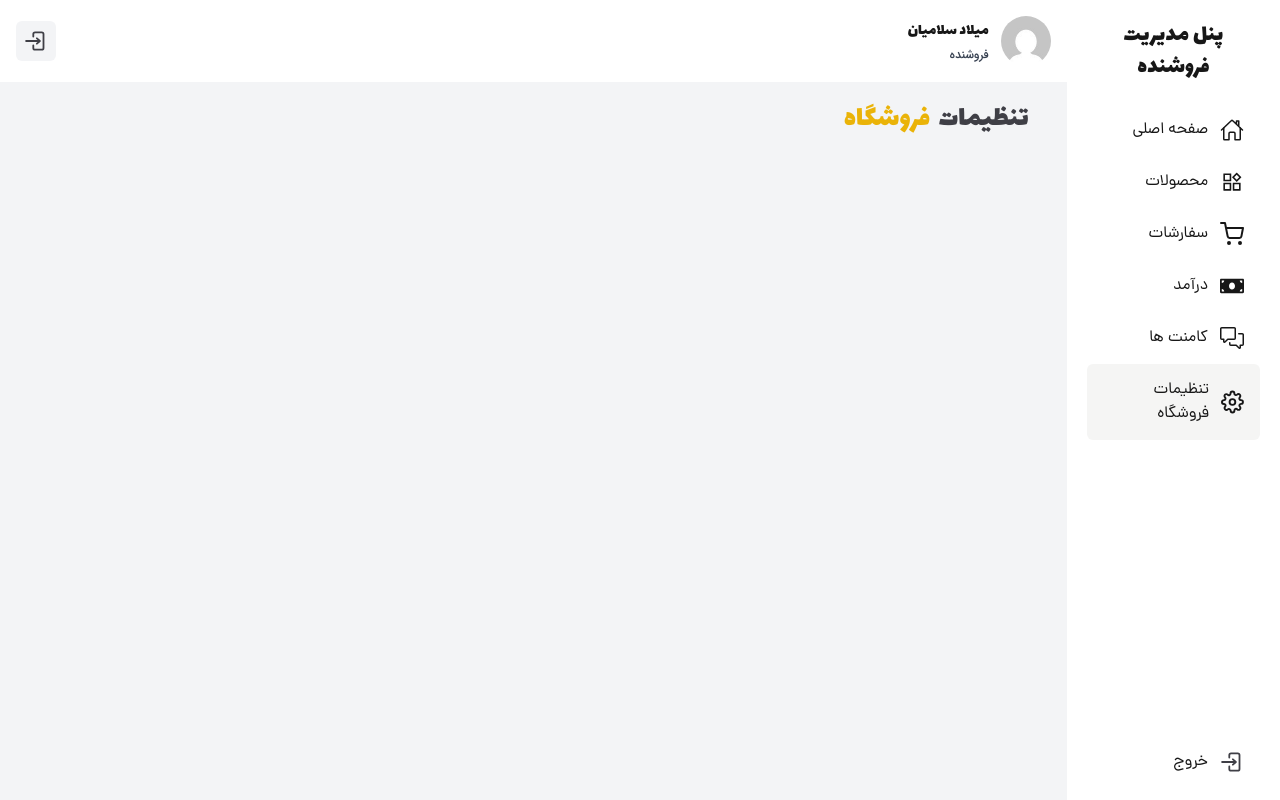
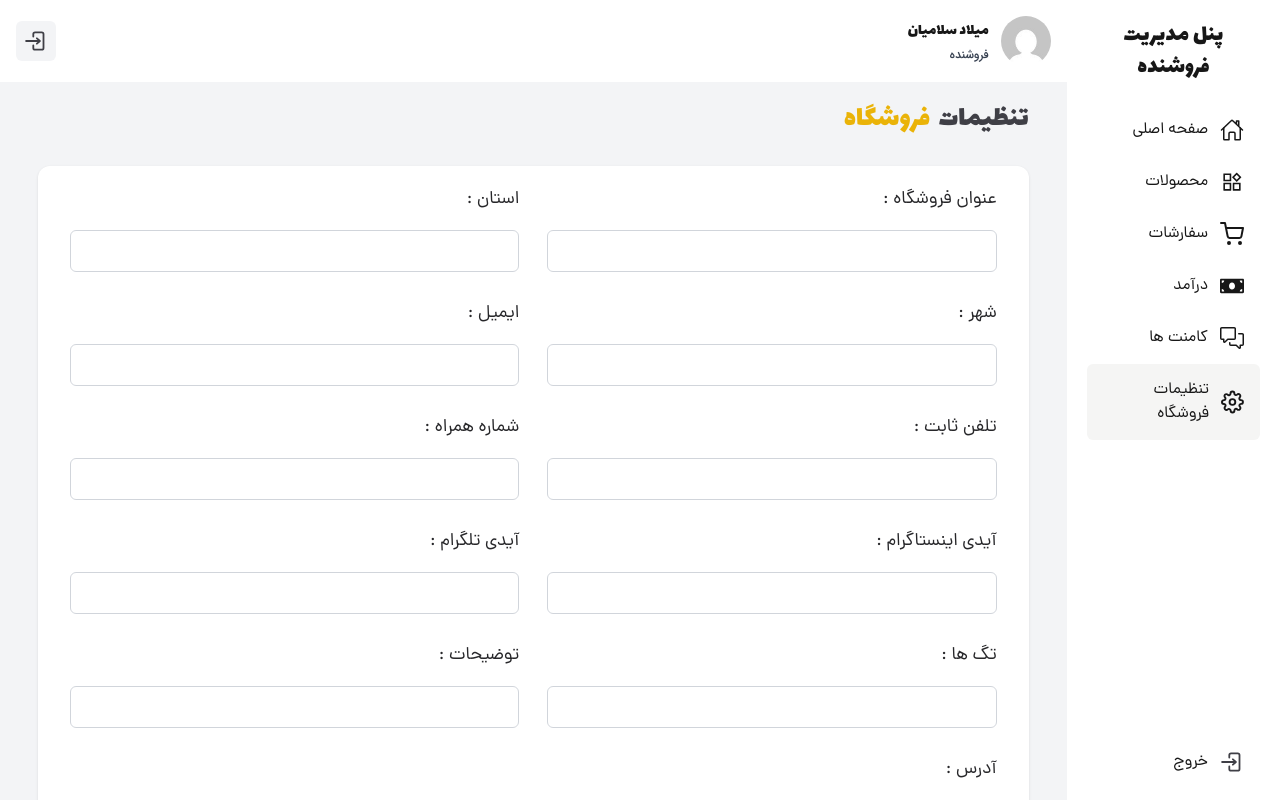
Before and after one commit to milad1385/tool-shop, a Next.js app: page /p-seller/settings in a window 1280 px wide. Built offline with nearby package versions, Linux system fonts and the light colour scheme.

Commit message:
use change shop settings component in settings page in p-seller

```diff
--- a/src/app/p-seller/settings/page.tsx
+++ b/src/app/p-seller/settings/page.tsx
@@ -1,5 +1,6 @@
 import Container from "@/components/modules/p-admin/Container";
 import PageTitle from "@/components/modules/p-admin/PageTitle";
+import ChangeShopSettings from "@/components/templates/p-seller/ChangeShopSettings";
 import { Metadata } from "next";
 import React from "react";
 
@@ -11,6 +12,7 @@ function page() {
   return (
     <Container>
       <PageTitle content="تنظیمات فروشگاه" />
+      <ChangeShopSettings/>
     </Container>
   );
 }
```
